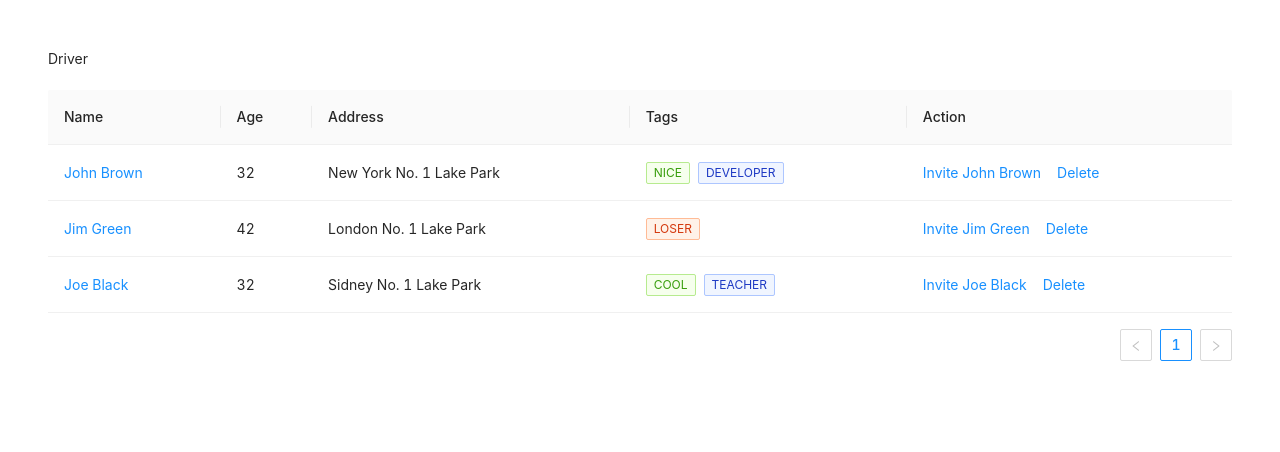
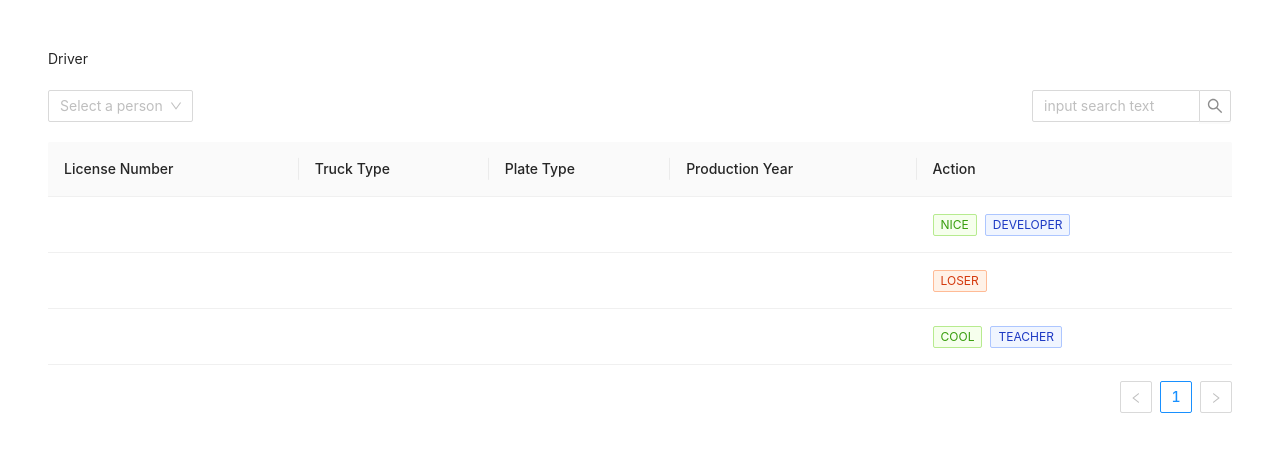
Before and after one commit to arkha98/team-7-kargo-fe, a React (Create React App) app: page /transporter/driver in a window 1280 px wide. Shown: the top 452 px of the page. Built offline with nearby package versions, Linux system fonts and the light colour scheme.

Commit message:
search and filter driver

```diff
--- a/src/pages/transporter/driver/index.js
+++ b/src/pages/transporter/driver/index.js
@@ -1,26 +1,33 @@
-import { Space, Table, Tag } from "antd";
+import { Input, Table, Tag, Select } from "antd";
 import React from "react";
+const { Option } = Select;
+const { Search } = Input;
+
 const columns = [
   {
-    title: "Name",
-    dataIndex: "name",
-    key: "name",
-    render: (text) => <a>{text}</a>,
+    title: "License Number",
+    dataIndex: "license_number",
+    key: "license_number",
   },
   {
-    title: "Age",
-    dataIndex: "age",
-    key: "age",
+    title: "Truck Type",
+    dataIndex: "truck_type",
+    key: "truck_type",
   },
   {
-    title: "Address",
-    dataIndex: "address",
-    key: "address",
+    title: "Plate Type",
+    dataIndex: "plate_type",
+    key: "plate_type",
   },
   {
-    title: "Tags",
-    key: "tags",
-    dataIndex: "tags",
+    title: "Production Year",
+    key: "production_year",
+    dataIndex: "production_year",
+  },
+  {
+    title: "Action",
+    key: "action",
+    dataIndex: "action",
     render: (_, { tags }) => (
       <>
         {tags.map((tag) => {
@@ -37,16 +44,6 @@ const columns = [
           );
         })}
       </>
-    ),
-  },
-  {
-    title: "Action",
-    key: "action",
-    render: (_, record) => (
-      <Space size="middle">
-        <a>Invite {record.name}</a>
-        <a>Delete</a>
-      </Space>
     ),
   },
 ];
@@ -73,12 +70,44 @@ const data = [
     tags: ["cool", "teacher"],
   },
 ];
+
+const onChange = (value) => {
+  console.log(`selected ${value}`);
+};
+
+const onSearchSelect = (value) => {
+  console.log("search:", value);
+};
+
 export default function Driver() {
+  const onSearch = (value) => console.log(value);
+
   return (
     <div className="p-12 h-full w-full flex flex-col space-y-5">
       <div>Driver</div>
+      <div className="flex justify-between">
+        <Select
+          showSearch
+          placeholder="Select a person"
+          optionFilterProp="children"
+          onChange={onChange}
+          onSearch={onSearchSelect}
+          filterOption={(input, option) =>
+            option.children.toLowerCase().includes(input.toLowerCase())
+          }
+        >
+          <Option value="jack">Jack</Option>
+          <Option value="lucy">Lucy</Option>
+          <Option value="tom">Tom</Option>
+        </Select>
+        <Search
+          placeholder="input search text"
+          onSearch={onSearch}
+          style={{ width: 200 }}
+          allowClear
+        />
+      </div>
       <Table columns={columns} dataSource={data} />
-
     </div>
   );
 }
--- a/src/pages/transporter/index.js
+++ b/src/pages/transporter/index.js
@@ -1,6 +1,7 @@
 // import { useState } from "react";
 // import Driver from "./driver";
 // import Trucks from "./trucks";
+
 export default function Transporter() {
   // const [select, setSelect] = useState("Driver");
   // console.log(select);
@@ -8,19 +9,23 @@ export default function Transporter() {
     <div className="h-full w-full p-12">
       <div className="flex flex-col space-y-5">
         <p>Transporter</p>
-        <div className="flex items-center justify-between">
+        <div className="flex space-x-5">
+          <button className="border px-8 py-2 rounded-lg">Driver</button>
+          <button className="border px-8 py-2 rounded-lg">Trucks</button>
+        </div>
+        {/* <div className="flex items-center justify-between">
           <select>
             <option value="driver">Driver</option>
             <option value="trucks">Trucks</option>
           </select>
-          {/* <div className="flex items-center space-x-5">
+          <div className="flex items-center space-x-5">
             <button className="border rounded-lg px-5 py-2">Add</button>
             <input
               type="text"
               className="border focus:outline-none rounded-lg py-2"
             />
-          </div> */}
-        </div>
+          </div>
+        </div> */}
       </div>
     </div>
   );
```
